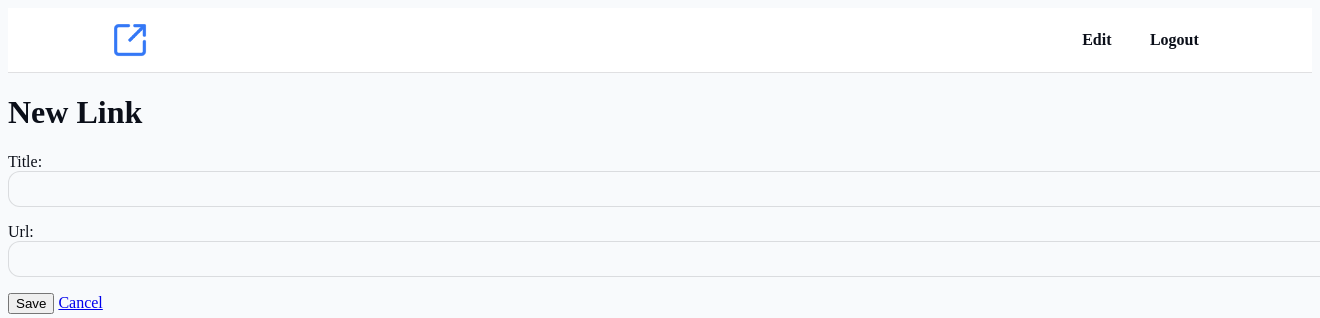
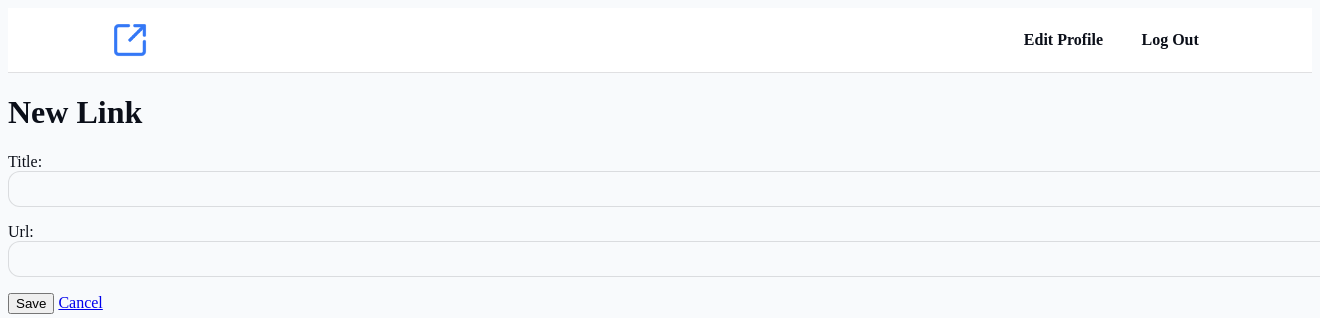
Before and after one commit to nadiaglitch/onelink, a Django app: page /links/new/ in a window 1320 px wide; the page is wider, and only the part inside the window is pictured. Shown: the top 318 px of that part. Run offline with Django 4.2, Linux system fonts and the light colour scheme; the visitor is signed in with stand-in values (Sample User, id 1).

Commit message:
Updating navigation for different logged in and logged out views

```diff
--- a/templates/base.html
+++ b/templates/base.html
@@ -31,13 +31,14 @@
       <nav id="site-nav" class="nav-links" role="navigation">
         <ul>
           {% if request.user.is_authenticated %}
-            <li><a href="{% url 'link-list' %}">Edit</a></li>
-            <li><a href="{% url 'logout' %}">Logout</a></li>
+            <li><a href="{% url 'link-list' %}">Edit Profile</a></li>
+            <li><a href="{% url 'logout' %}">Log Out</a></li>
           {% else %}
-            <li><a href="{% url 'login' %}">Login</a></li>
+            <li><a href="{% url 'login' %}">Log In</a></li>
           {% endif %}
         </ul>
       </nav>
+
     </div>
   </header>
   <main role="main">
```
